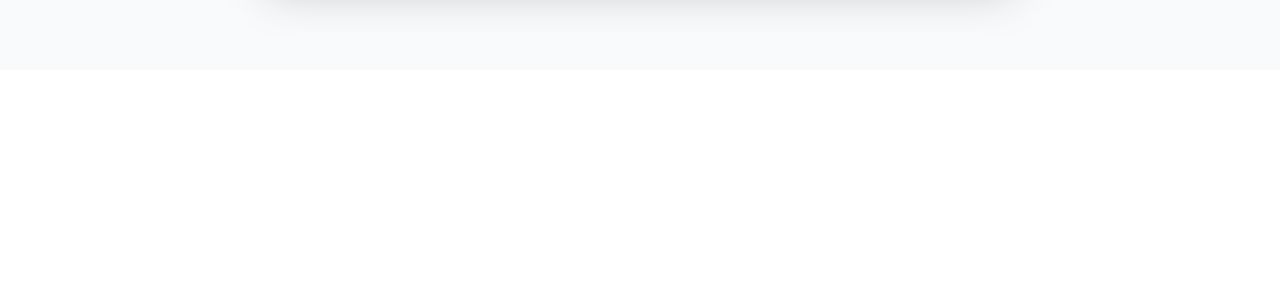
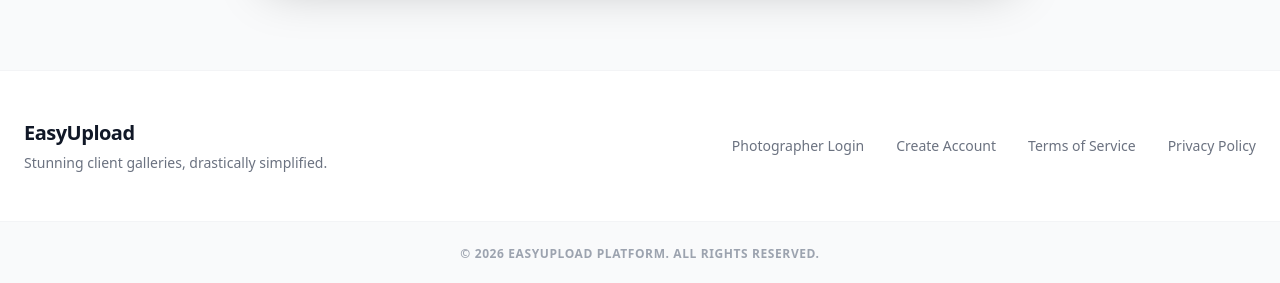
Before and after one commit to prfct-abs/easyUpload, a Nuxt app: page / in a window 1280 px wide. Shown: the part 1146-1429 px from the top of the page. Before the commit the page ends 1216 px from the top, so only its background shows below. Built offline with nearby package versions, Linux system fonts and the light colour scheme; no server answers.

Commit message:
feat(ui): inject dynamic bottom footer architecture into landing view component

```diff
--- a/app/layouts/default.vue
+++ b/app/layouts/default.vue
@@ -1,5 +1,5 @@
 <template>
-  <div class="min-h-screen bg-gray-50 text-gray-900 font-sans">
+  <div class="min-h-screen flex flex-col bg-gray-50 text-gray-900 font-sans">
     <nav class="bg-white border-b border-gray-100 flex items-center justify-between px-6 py-4">
       <NuxtLink to="/" class="text-xl font-bold tracking-tight text-indigo-600 hover:opacity-80 transition block">EasyUpload</NuxtLink>
       <div class="space-x-4 text-sm font-medium flex items-center">
@@ -13,9 +13,29 @@
         </template>
       </div>
     </nav>
-    <main>
+    <main class="flex-grow">
       <slot />
     </main>
+
+    <!-- Global Footer -->
+    <footer class="bg-white border-t border-gray-100 mt-auto">
+      <div class="max-w-7xl mx-auto px-6 py-12 flex flex-col md:flex-row justify-between items-center text-center md:text-left space-y-6 md:space-y-0">
+        <div>
+          <NuxtLink to="/" class="text-xl font-bold tracking-tight text-gray-900">EasyUpload</NuxtLink>
+          <p class="text-sm text-gray-500 mt-1.5 font-medium">Stunning client galleries, drastically simplified.</p>
+        </div>
+
+        <div class="flex flex-wrap justify-center md:justify-end gap-x-8 gap-y-4 text-sm font-medium text-gray-500">
+          <NuxtLink v-if="!user" to="/login" class="hover:text-indigo-600 transition">Photographer Login</NuxtLink>
+          <NuxtLink v-if="!user" to="/signup" class="hover:text-indigo-600 transition">Create Account</NuxtLink>
+          <a href="#" class="hover:text-indigo-600 transition">Terms of Service</a>
+          <a href="#" class="hover:text-indigo-600 transition">Privacy Policy</a>
+        </div>
+      </div>
+      <div class="bg-gray-50 border-t border-gray-100 py-6 text-center">
+        <p class="text-xs font-semibold tracking-wider text-gray-400 uppercase">&copy; {{ new Date().getFullYear() }} EasyUpload Platform. All Rights Reserved.</p>
+      </div>
+    </footer>
   </div>
 </template>
 
```
